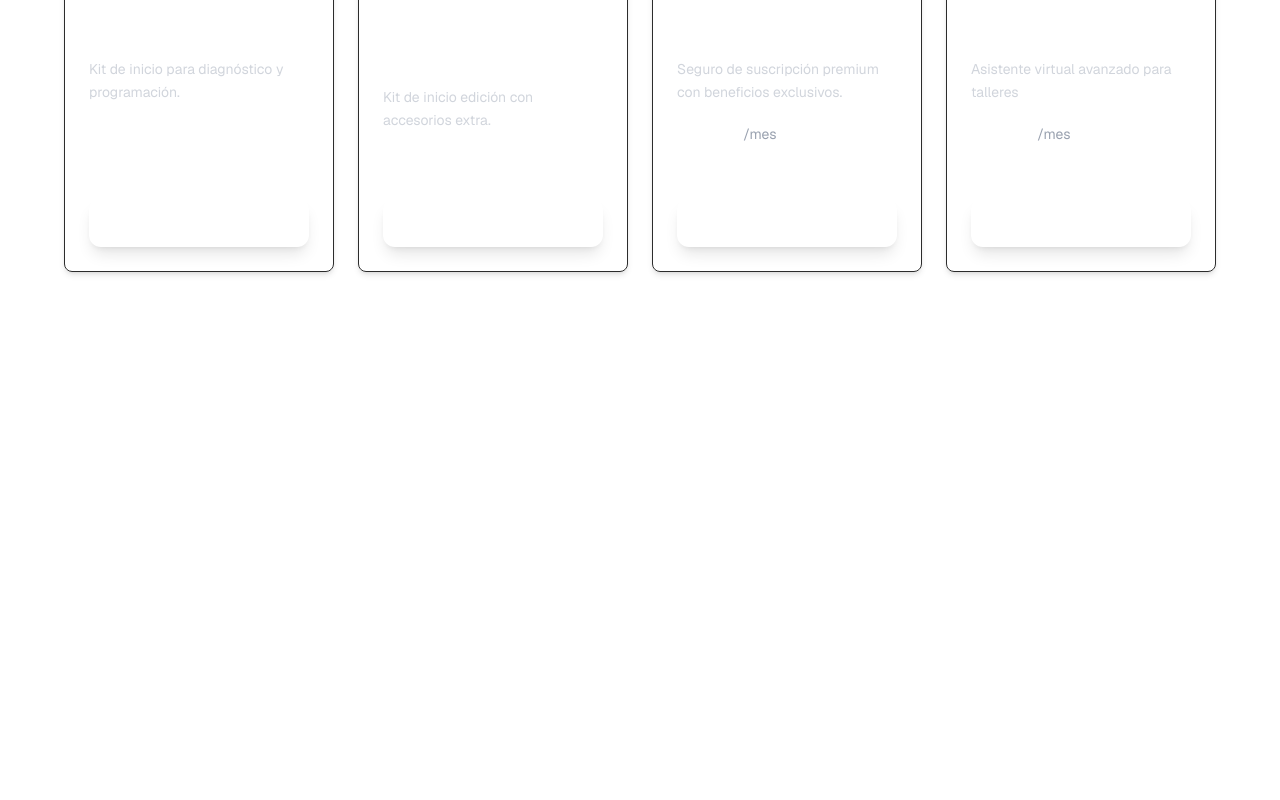
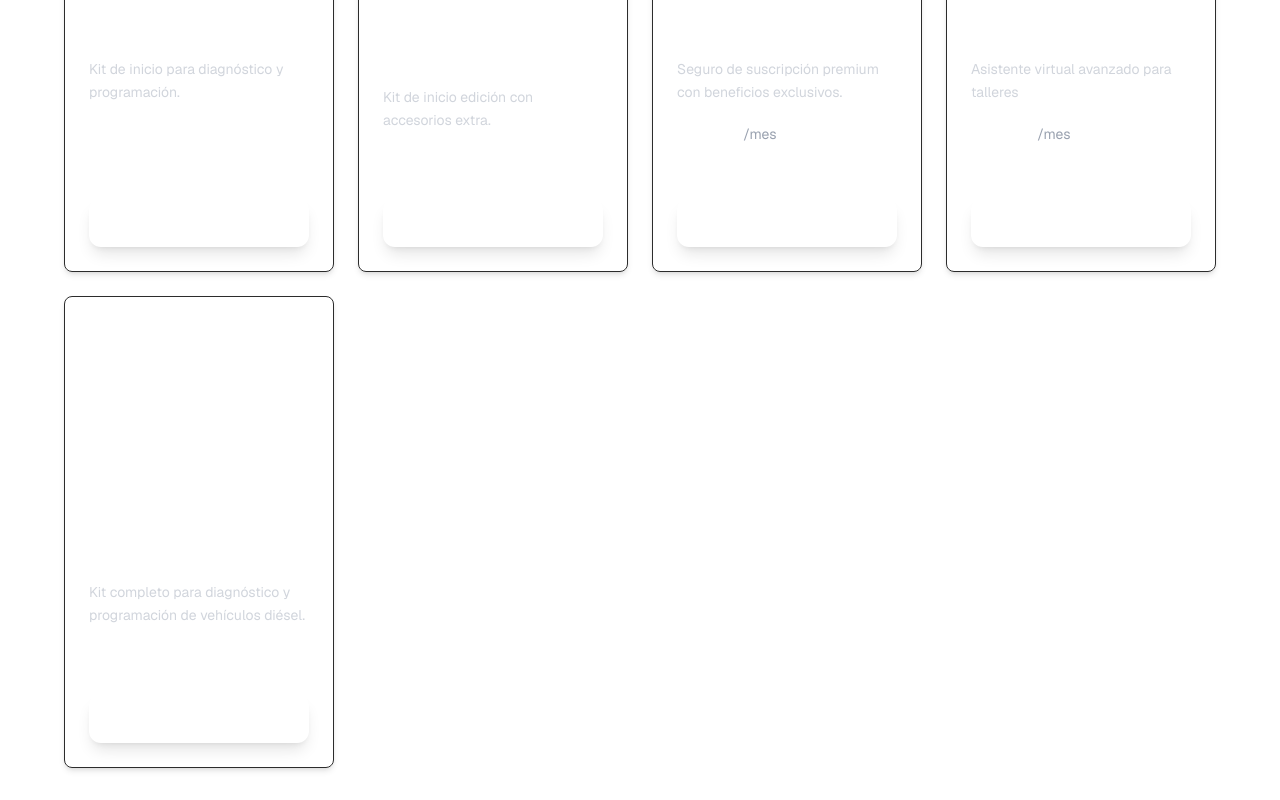
Before and after one commit to IramMcFly/krino-link, a Next.js app: page /Tienda in a window 1280 px wide. Shown: the part 1459-2259 px from the top of the page. Before the commit the page ends 1763 px from the top, so only its background shows below. Built offline with nearby package versions, Linux system fonts and the light colour scheme.

Commit message:
diesel update

```diff
--- a/components/TiendaComp.jsx
+++ b/components/TiendaComp.jsx
@@ -136,6 +136,16 @@ const productosIniciales = [
     imagen: '/images/store/Assistant.png',
     detalles: 'Incluye: Asistente virtual avanzado para diagnóstico y soporte técnico. Diagnóstico y soporte automático. IA para resolución de problemas.',
     categoria: 'suscripciones',
+  },
+  {
+    id: 13,
+    nombre: 'Paquete Diesel',
+    descripcion: 'Kit completo para diagnóstico y programación de vehículos diésel.',
+    descripcionLarga: 'Incluye herramientas y software especializado para el diagnóstico de vehículos diésel, así como acceso a actualizaciones y soporte técnico.',
+    precio: 3999,
+    imagen: '/images/store/KrinoCarePlus.png',
+    detalles: 'Ideal para talleres que trabajan con vehículos diésel. Incluye formación y soporte técnico.',
+    categoria: 'paquetes',
   },
 ];
 
```
